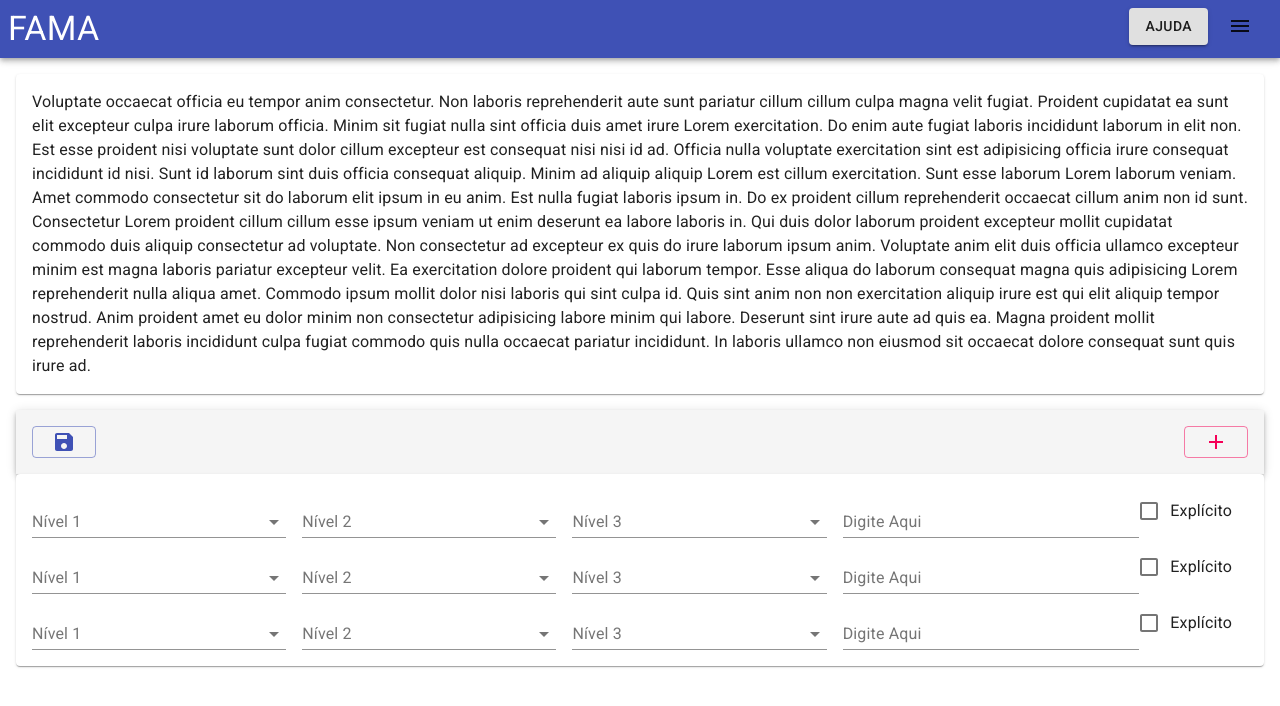
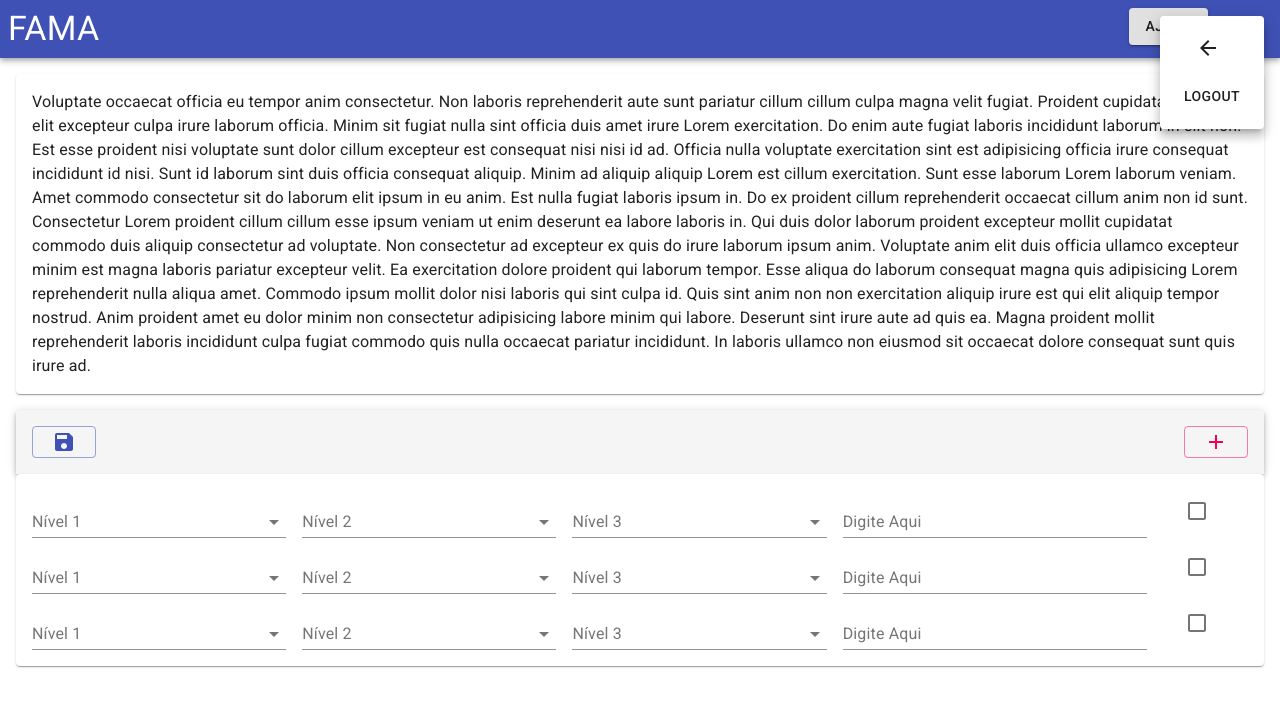
Before and after one commit to ViktorCosenza/text-annotator, a React (Create React App) app: page / in a window 1280 px wide. Both pictures are taken after a click on the button 1240 px from the left and 26 px from the top of the page. Shown: the top 706 px of the page. Built offline with nearby package versions, Linux system fonts and the light colour scheme.

Commit message:
menu por selecao de texto

```diff
--- a/src/components/Annotation/Annotation.tsx
+++ b/src/components/Annotation/Annotation.tsx
@@ -10,6 +10,7 @@ import {
   FormControl,
   Select,
   TextField,
+  Tooltip,
   FormControlLabel
 } from '@material-ui/core'
 
@@ -25,10 +26,9 @@ const Annotation: React.FC = () => {
         <Grid item children={<CustomTextInput />} style={{ flex: '3' }}/>
         <Grid item container justify="center" style={{flex: '1'}}>
           <Grid item>
-              <FormControlLabel
-                label="Explícito"
-                control={<Checkbox color='primary' style={{flex: '1', marginLeft: '0px'}}/>}
-              />
+            <Tooltip title="Explícito">
+              <Checkbox color='primary' style={{flex: '1', marginLeft: '0px'}}/>
+            </Tooltip>
           </Grid>
         </Grid>
       </Grid>
--- a/src/components/AnnotationText.tsx
+++ b/src/components/AnnotationText.tsx
@@ -1,19 +1,30 @@
-import React from 'react';
+import React, { useRef, Dispatch, SetStateAction, RefObject } from 'react';
 import {
   Paper,
   Typography
 } from '@material-ui/core'
 
-import {loremIpsum} from 'lorem-ipsum'
+import { loremIpsum } from 'lorem-ipsum'
 
-const AnnotationText: React.FC = () => {
+type AnnotationTextProps = {
+  onSelection: (s: String) => void
+  setRef: Dispatch<SetStateAction<Element | null>>
+}
+
+const AnnotationText: React.FC<AnnotationTextProps> = props => {
+  const ref = useRef(null)
+
+  const handleMouseSelection: () => void = () => {
+    props.setRef(ref.current)
+    props.onSelection(String(window.getSelection()))
+  }
+
   return (
-      <Paper style={{padding: '1rem'}}>
-          <Typography>
-            {loremIpsum({count: 25})}
-          </Typography>
-      </Paper>
-
+    <Paper style={{ padding: '1rem' }} ref={ref}>
+      <Typography onDoubleClick={handleMouseSelection} onMouseUp={handleMouseSelection}>
+        {loremIpsum({ count: 25 })}
+      </Typography>
+    </Paper>
   );
 }
 
--- a/src/components/App.tsx
+++ b/src/components/App.tsx
@@ -1,6 +1,7 @@
-import React, { Fragment } from 'react';
+import React, { useState, useRef, SetStateAction } from 'react';
 import MenuIcon from '@material-ui/icons/Menu'
-
+import Logout from '@material-ui/icons/ExitToApp'
+import ArrowBack from '@material-ui/icons/ArrowBack'
 
 import {
   AppBar,
@@ -8,19 +9,30 @@ import {
   Typography,
   Container,
   Grid,
-  Box
+  Box,
+  Menu,
+  MenuItem
 } from '@material-ui/core'
 
 import AnnotationText from './AnnotationText'
 import AnnotationList from './Annotation/AnnotationList'
 
+
 const App: React.FC = () => {
+  const [isMenuOpen, setIsMenuOpen] = useState(false)
+  const [selectionRef, setSelectionRef] = useState<SetStateAction<Element | null>>(null)
+  const handleSelection = () => {
+    console.log(selectionRef)
+    setIsMenuOpen(true)
+  }
+
   return (
     <>
+      {selectionRef ? <SelectionMenu open={isMenuOpen} handleClose={() => setIsMenuOpen(false)} anchorEl={selectionRef as Element}/> : null}
       <TopBar />
       <Container disableGutters maxWidth="xl" style={{ padding: '1rem', flex: '1' }}>
         <Grid container direction="column" justify="space-evenly" spacing={2}>
-          <Grid item children={<AnnotationText />} style={{ flexGrow: 1 }} />
+          <Grid item children={<AnnotationText setRef={setSelectionRef} onSelection={handleSelection}/>} style={{ flexGrow: 1 }} />
           <Grid item children={<AnnotationList />} style={{ flexGrow: 1 }} />
         </Grid>
       </Container>
@@ -35,11 +47,58 @@ const TopBar: React.FC = () => {
         <Grid item children={<Typography align="center" variant="h4" children="FAMA" />} />
         <Grid item container justify="flex-end">
           <Grid item children={<Button variant='contained'>Ajuda</Button>} />
-          <Grid item children={<Button><MenuIcon /></Button>} />
+          <Grid item children={<MainMenu />} />
         </Grid>
       </Grid>
     </AppBar>
   );
 }
 
+
+
+const MainMenu: React.FC = () => {
+  const [anchorEl, setAnchorEl] = useState<Element | null>(null)
+  const handleClick = (e: React.MouseEvent<HTMLButtonElement>) => {
+    setAnchorEl(e.currentTarget as Element)
+  }
+  const handleClose = () => setAnchorEl(null)
+
+  return (
+    <>
+      <Button onClick={handleClick}><MenuIcon /></Button>
+      <Menu
+        keepMounted
+        anchorEl={anchorEl}
+        open={Boolean(anchorEl)}
+        onClose={handleClose}
+      >
+        <MenuItem children={<Button children={<ArrowBack/>}/>} />
+        <MenuItem children={<Button children="LOGOUT"/>} />
+      </Menu>
+    </>
+  );
+}
+
+type SelectionMenuProps = {
+  anchorEl: Element
+  handleClose: () => void
+  open: boolean
+}
+
+const SelectionMenu: React.FC<SelectionMenuProps> = props => {
+  const [anchorEl, setAnchorEl] = useState<Element | null | undefined>(props.anchorEl)
+
+  return (
+      <Menu
+        keepMounted
+        anchorEl={anchorEl}
+        open={props.open}
+        onClose={props.handleClose}
+      >
+        <MenuItem children={<Button children={<ArrowBack/>}/>} />
+        <MenuItem children={<Button children="Add!!!!!"/>} />
+      </Menu>
+  );
+}
+
 export default App;
```
